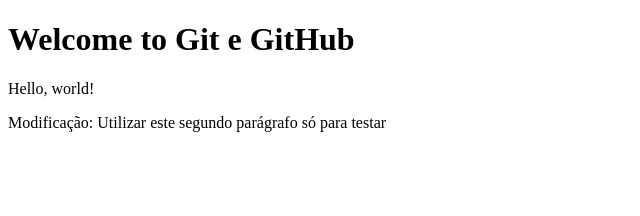
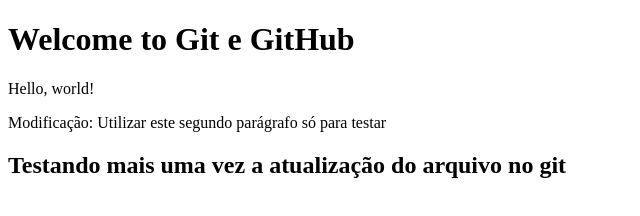
Before and after one commit to osmarol/segundoteste-vscode, a plain HTML site: page index.html in a window 1280 px wide. Shown: the whole page, without its empty margins (0-640 px from the left). Drawn offline with Linux system fonts and the light colour scheme.

Commit message:
Update index.html

```diff
--- a/index.html
+++ b/index.html
@@ -10,5 +10,6 @@
    <h1>Welcome to Git e GitHub</h1>
     <p>Hello, world!</p>
     <p> Modificação: Utilizar este segundo parágrafo só para testar</p>
+    <h2>Testando mais uma vez a atualização do arquivo no git</h2>
 </body>
 </html>
```
